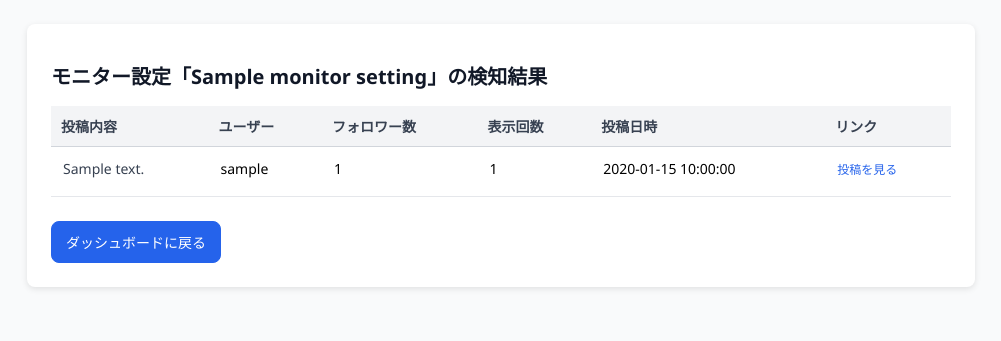
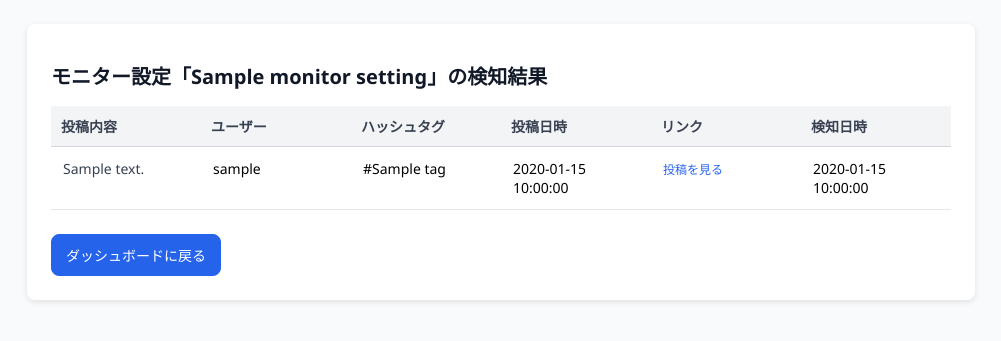
Before and after one commit to act-Idea/X_MonitorAndNotify, a Flask app: page /results?monitor=1 in a window 1280 px wide. Shown: the part 48-389 px from the top of the page, without its empty margins (139-1140 px from the left). Run offline with Flask 3, Linux system fonts and the light colour scheme; a user stored in the database is signed in; a database or web service that is not in the repository returns one stand-in record (values such as "Sample title"); some libraries are stand-ins or nearby versions.

Commit message:
結果一覧画面の実装

```diff
--- a/list.py
+++ b/list.py
@@ -43,11 +43,12 @@ def results():
             if monitor:
                 monitor_name = monitor['monitor_name']
 
-            # 検知結果を取得（テーブル名は実装に合わせて調整してください）
+            # 検知結果を取得（テーブル定義に合わせる）
             cur.execute(
                 """
-                SELECT result_id, post_content, username, followers_count,
-                       views_count, posted_at, post_url
+                SELECT result_id, monitor_id, user_id, post_id,
+                       user_handle, content, hashtags,
+                       post_url, posted_at, detected_at
                 FROM monitor_results
                 WHERE monitor_id = %s
                 ORDER BY posted_at DESC
--- a/static/css/list.css
+++ b/static/css/list.css
@@ -52,7 +52,41 @@ table {
   width: 100%;
   border-collapse: collapse;
   font-size: 14px;
+  table-layout: fixed; /* 固定幅で列サイズを調整 */
 }
+
+/* 投稿内容列を狭く、リンク列を広く */
+td .post-content,
+td .post-content * {
+  /* nothing */
+}
+
+/* 投稿内容セル自体に幅指定 */
+td.content-cell {
+  width: 40%;
+  word-wrap: break-word;
+}
+
+td.user-cell {
+  width: 15%;
+}
+
+td.hashtags-cell {
+  width: 15%;
+}
+
+td.posted-cell {
+  width: 10%;
+}
+
+td.link-cell {
+  width: 10%;
+}
+
+td.detected-cell {
+  width: 10%;
+}
+
 
 thead th {
   text-align: left;
--- a/templates/list.html
+++ b/templates/list.html
@@ -25,29 +25,37 @@
           <tr>
             <th>投稿内容</th>
             <th>ユーザー</th>
-            <th>フォロワー数</th>
-            <th>表示回数</th>
+            <th>ハッシュタグ</th>
             <th>投稿日時</th>
             <th>リンク</th>
+            <th>検知日時</th>
           </tr>
         </thead>
         <tbody>
           {% for result in results %}
             <tr>
-              <td>
-                <div class="post-content">{{ result.post_content }}</div>
+              <td class="content-cell">
+                <div class="post-content">{{ result.content }}</div>
               </td>
-              <td>{{ result.username }}</td>
-              <td>{{ result.followers_count|default('-') }}</td>
-              <td>{{ result.views_count|default('-') }}</td>
-              <td>{{ result.posted_at }}</td>
-              <td>
+              <td class="user-cell">{{ result.user_handle }}</td>
+              <td class="hashtags-cell">
+                {% if result.hashtags %}
+                  {% for tag in result.hashtags %}
+                    <span class="tag">#{{ tag }}</span>
+                  {% endfor %}
+                {% else %}
+                  -
+                {% endif %}
+              </td>
+              <td class="posted-cell">{{ result.posted_at }}</td>
+              <td class="link-cell">
                 {% if result.post_url %}
                   <a href="{{ result.post_url }}" class="link" target="_blank">投稿を見る</a>
                 {% else %}
                   -
                 {% endif %}
               </td>
+              <td class="detected-cell">{{ result.detected_at }}</td>
             </tr>
           {% endfor %}
         </tbody>
```
